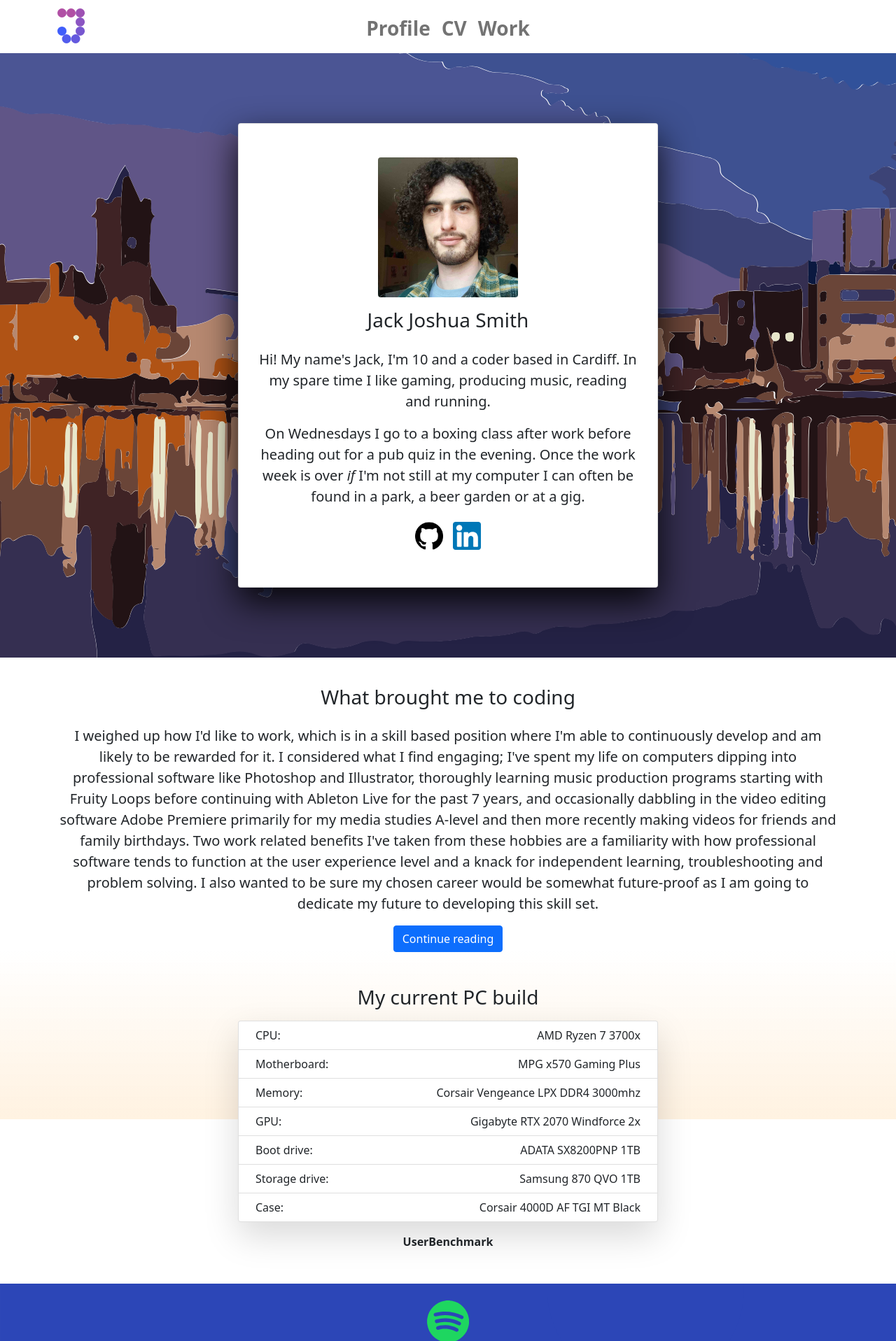
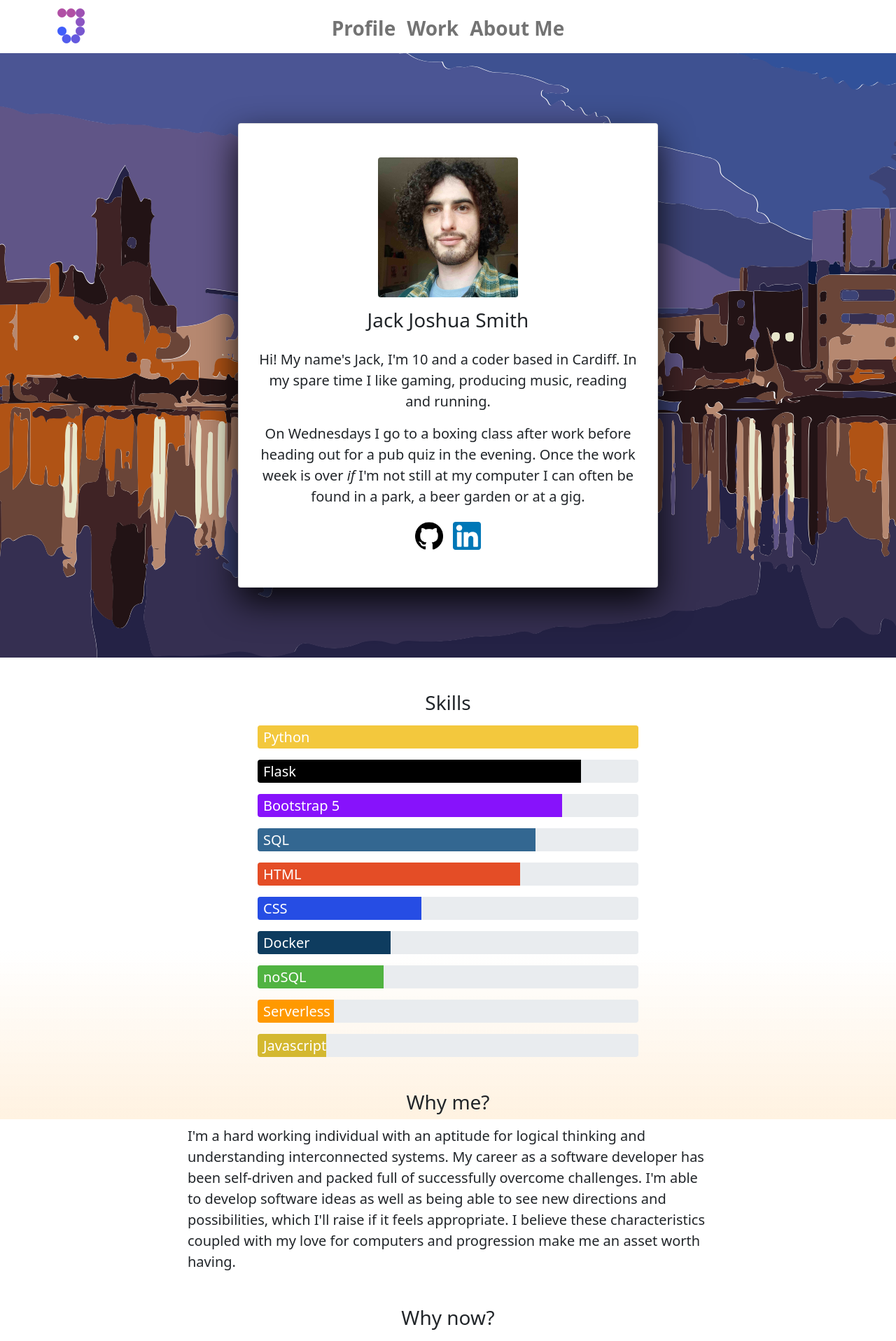
Before and after one commit to JackieBoyBlue/website, a Flask app: template templates/profile.html in a window 1280 px wide. Shown: the top 1917 px of the page at 70% size. Run offline with Flask 2, Linux system fonts and the light colour scheme; the template is opened without the code that fills it: most values are stand-ins (such as "Sample title", 1, 10 or a date in 2020).

Commit message:
Work to the front, personal to the back

```diff
--- a/app.py
+++ b/app.py
@@ -48,6 +48,12 @@ def work():
     return render_template('work.html')
 
 
+# About me
+@app.route('/about-me/')
+def about_me():
+    return render_template('about-me.html')
+
+
 # 404 handler
 @app.errorhandler(404)
 def page_not_found(e):
--- a/static/css/styles.css
+++ b/static/css/styles.css
@@ -16,3 +16,12 @@ page[size="a4"] {
 .drop-shadow {
     box-shadow: 0 20px 50px 0 rgb(0 0 0 / 15%);
 }
+
+.label-color {
+    width: 15px;
+    height: 15px;
+    background: red;
+    border-radius: 25%;
+    display: inline-block;
+    margin-right: 5px;
+}
--- a/templates/base.html
+++ b/templates/base.html
@@ -33,18 +33,25 @@
                             <a class="nav-link text-center display-6 fs-3 fw-bold" href="/profile">Profile</a>
                             {% endif %}
                         </li>
-                        <li class="nav-item mt-2">
+                        <!-- <li class="nav-item mt-2">
                             {% if request.url_rule.endpoint == 'cv' %}
                             <a class="nav-link text-center display-6 fs-3 fw-bold active" href="/cv">CV</a>
                             {% else %}
                             <a class="nav-link text-center display-6 fs-3 fw-bold" href="/cv">CV</a>
                             {% endif %}
-                        </li>
+                        </li> -->
                         <li class="nav-item mt-2">
                             {% if request.url_rule.endpoint == 'work' %}
                             <a class="nav-link text-center display-6 fs-3 fw-bold active" href="/work">Work</a>
                             {% else %}
                             <a class="nav-link text-center display-6 fs-3 fw-bold" href="/work">Work</a>
+                            {% endif %}
+                        </li>
+                        <li class="nav-item mt-2">
+                            {% if request.url_rule.endpoint == 'about_me' %}
+                            <a class="nav-link text-center display-6 fs-3 fw-bold active" href="/about-me">About Me</a>
+                            {% else %}
+                            <a class="nav-link text-center display-6 fs-3 fw-bold" href="/about-me">About Me</a>
                             {% endif %}
                         </li>
                     </ul>
--- a/templates/profile.html
+++ b/templates/profile.html
@@ -23,78 +23,129 @@
         </div>
     </div>
 </section>
-<!-- What brought me to coding -->
-<section id="previous-experience" class="container mt-2 pt-2">
-    <div id="text" class="text-center mt-4 mb-5 mx-auto">
-        <div class="display-6 pb-4 fs-3">What brought me to coding</div>
-        <p class="lead">
-            I weighed up how I'd like to work, which is in a skill based position where I'm able to continuously develop and am likely to be rewarded for it. I considered what I find engaging; I've spent my life on
-            computers dipping into professional software like Photoshop and Illustrator, thoroughly learning music production programs starting with Fruity Loops before continuing with Ableton Live for the past 7 years,
-            and occasionally dabbling in the video editing software Adobe Premiere primarily for my media studies A-level and then more recently making videos for friends and family birthdays. Two work related benefits
-            I've taken from these hobbies are a familiarity with how professional software tends to function at the user experience level and a knack for independent learning, troubleshooting and problem solving. I also
-            wanted to be sure my chosen career would be somewhat future-proof as I am going to dedicate my future to developing this skill set.
-        </p>
-        <div class="collapse" id="expandMyStory">
-            <p class="lead">
-                My first instinct was to study for a qualification alongside my job, but then I spoke to a contact with a background in the industry. A few weeks later he got in touch and asked me to work for him developing
-                an app. Of course I jumped at the opporunity.
-            </p>
-            <p class="lead">
-                The upsides have been tremendous; I was able to dedicate all of my working hours to developing an app single-handedly from start to finish, which has allowed me to test and play and develop my
-                skills independently. I've worked through every problem to its solution and understand how each component fits into the app as a whole.
-            </p>
-            <p><a href="/work" class="lead fs-6 text-reset text-decoration-none">Click here to find out more about the project.</a></p>
+<!-- Skills -->
+<section id="skills">
+    <div class="container my-5">
+        <div class="display-5 fs-3 text-center my3">Skills</div>
+        <div id="bars" class="container mb-3" style="max-width: 600px;">
+            <div class="progress m-3" style="height: 33px;">
+                <div class="progress-bar fs-5 text-start p-2" role="progressbar" style="width: 100%; background-color: #f3c83d;">Python</div>
+            </div>
+            <div class="progress m-3" style="height: 33px;">
+                <div class="progress-bar fs-5 text-start p-2" role="progressbar" style="width: 85%; background-color: #000000;">Flask</div>
+            </div>
+            <div class="progress m-3" style="height: 33px;">
+                <div class="progress-bar fs-5 text-start p-2" role="progressbar" style="width: 80%; background-color: #8712fb;">Bootstrap 5</div>
+            </div>
+            <div class="progress m-3" style="height: 33px;">
+                <div class="progress-bar fs-5 text-start p-2" role="progressbar" style="width: 73%; background-color: #336791;">SQL</div>
+            </div>
+            <div class="progress m-3" style="height: 33px;">
+                <div class="progress-bar fs-5 text-start p-2" role="progressbar" style="width: 69%; background-color: #e44d26;">HTML</div>
+            </div>
+            <div class="progress m-3" style="height: 33px;">
+                <div class="progress-bar fs-5 text-start p-2" role="progressbar" style="width: 43%; background-color: #264de4;">CSS</div>
+            </div>
+            <div class="progress m-3" style="height: 33px;">
+                <div class="progress-bar fs-5 text-start p-2" role="progressbar" style="width: 35%; background-color: #0e3c5f;">Docker</div>
+            </div>
+            <div class="progress m-3" style="height: 33px;">
+                <div class="progress-bar fs-5 text-start p-2" role="progressbar" style="width: 33%; background-color: #50b341;">noSQL</div>
+            </div>
+            <div class="progress m-3" style="height: 33px;">
+                <div class="progress-bar fs-5 text-start p-2" role="progressbar" style="width: 20%; background-color: #ff9900;">Serverless</div>
+            </div>
+            <div class="progress m-3" style="height: 33px;">
+                <div class="progress-bar fs-5 text-start p-2" role="progressbar" style="width: 18%; background-color: #d4b830;">Javascript</div>
+            </div>
         </div>
-        <button class="btn btn-primary" type="button" data-bs-toggle="collapse" data-bs-target="#expandMyStory" aria-expanded="false" aria-controls="expandMyStory" onclick="style.display = 'none'">Continue reading</button>
     </div>
 </section>
-<!-- My current PC build -->
-<section id="my-pc" class="container my-5">
-    <div class="display-6 text-center fs-3">My current PC build</div>
-    <ul class="list-group mx-auto mt-3 drop-shadow" style="max-width: 600px; background-color: transparent;">
-        <li class="list-group-item d-flex justify-content-between align-items-start">
-            <div class="ms-2 me-auto">CPU:</div>
-            <div class="me-2 ms-auto">AMD Ryzen 7 3700x</div>
-        </li>
-        <li class="list-group-item d-flex justify-content-between align-items-start">
-            <div class="ms-2 me-auto">Motherboard:</div>
-            <div class="me-2 ms-auto">MPG x570 Gaming Plus</div>
-        </li>
-        <li class="list-group-item d-flex justify-content-between align-items-start">
-            <div class="ms-2 me-auto">Memory:</div>
-            <div class="me-2 ms-auto">Corsair Vengeance LPX DDR4 3000mhz</div>
-        </li>
-        <li class="list-group-item d-flex justify-content-between align-items-start">
-            <div class="ms-2 me-auto">GPU:</div>
-            <div class="me-2 ms-auto">Gigabyte RTX 2070 Windforce 2x</div>
-        </li>
-        <li class="list-group-item d-flex justify-content-between align-items-start">
-            <div class="ms-2 me-auto">Boot drive:</div>
-            <div class="me-2 ms-auto">ADATA SX8200PNP 1TB</div>
-        </li>
-        <li class="list-group-item d-flex justify-content-between align-items-start">
-            <div class="ms-2 me-auto">Storage drive:</div>
-            <div class="me-2 ms-auto">Samsung 870 QVO 1TB</div>
-        </li>
-        <li class="list-group-item d-flex justify-content-between align-items-start">
-            <div class="ms-2 me-auto">Case:</div>
-            <div class="me-2 ms-auto">Corsair 4000D AF TGI MT Black</div>
-        </li>
-    </ul>
-    <div class="center-text w-100">
-        <div class="text-center fw-bold mt-3" style="font-family: 'Open Sans','Helvetica Neue',Helvetica,Arial,sans-serif;"><a href="https://www.userbenchmark.com/UserRun/51913413" class="text-reset text-decoration-none" target="_blank">UserBenchmark</a></div>
+<!-- Why employers should hire me -->
+<section id="hire-me">
+    <div class="container" style="max-width: 800px;">
+        <div class="display-6 fs-3 text-center mt-5">Why me?</div>
+        <div class="lead m-3">
+            I'm a hard working individual with an aptitude for logical thinking and understanding interconnected systems. My career as a software developer has been self-driven
+            and packed full of successfully overcome challenges. I'm able to develop software ideas as well as being able to see new directions and possibilities, which I'll
+            raise if it feels appropriate. I believe these characteristics coupled with my love for computers and progression make me an asset worth having.
+        </div>
+        <div class="display-6 fs-3 text-center mt-5">Why now?</div>
+        <div class="lead mt-3 mb-5">
+            My previous project has come to a close. I'm now looking to work on a new and exciting project with a motivated group of people where I can contribute my skills and
+            knowledge, as well as continuing to develop both. I have a lot of momentum behind me that I want to capitalise on by getting involved in the next job with as little
+            delay as possible. I'm excited to start the next chapter of my career and very much looking forward to meeting everyone on my team-to-be.
+        </div>
     </div>
 </section>
-<!-- Spotify -->
-<section id="spotify" class="container-flex py-2" style="background-image: url(../static/images/spotify-background.svg); background-size: cover; background-position: center; height: fit-content;">
-    <div class="container my-3">
-        <div class="text-center">
-            <img src="../static/images/spotify-logo.svg" class="img-fluid" alt="spotify-logo" style="width: 60px; max-width: 10vw;">
+<!-- CV -->
+<page size="a4" class="drop-shadow" style="background-image: url(../static/images/cv-background.svg); background-position: bottom;">
+    <!-- Header -->
+    <div id="header" class="w-100" height="100" style="background-color: #4433df; color: white;">
+        <div class="display-6 text-center fs-3 pt-3">Jack Joshua Smith</div>
+        <div class="display-6 text-center fs-5 pb-3">Programmer & Software Developer</div>
+    </div>
+    <!-- Profile & contact info -->
+    <div class="row m-5">
+        <div class="col-7" id="profile">
+            <div class="lead fw-bold">Profile</div>
+            <div class="mt-2 fs-6">
+                I'm a motivated programmer with experience in developing an app from start to finish and a hunger to work on new and exciting projects while continuing to refine
+                and expand my skillset. I bring a holistic awareness of app development, an attentive approach to detail and a can-do attitude. I'm looking to ply my trade
+                with a group of motivated people where I can perform my natural role as a key contributor.
+            </div>
         </div>
-        <iframe class="mt-3" style="border-radius:12px" src="https://open.spotify.com/embed/playlist/71PkQ2p6NFAOs1dETsPZU7?utm_source=generator&theme=0" width="100%" height="380" frameBorder="0" allowfullscreen="" allow="autoplay; clipboard-write; encrypted-media; fullscreen; picture-in-picture"></iframe>
-        <a href="https://open.spotify.com/user/dew5t056vvvfsvcqg1pnxjnq6?si=37c49b27d13e4651" class="text-center text-white text-decoration-none" target="_blank"><p>Full profile</p></a>
+        <div class="col-5" id="contact-details">
+            <div class="lead fw-bold text-end">Contact Details</div>
+            <div class="lead text-end my-2 fs-6">jackjoshuasmith@outlook.com</div>
+        </div>
     </div>
-</section>
+    <!-- Employment history and skills -->
+    <div class="row m-5">
+        <div class="col-9">
+            <div class="lead fw-bold">Employment History</div>
+            <div class="fs-6 fw-bold mt-2">Software Developer @ carbonGyroscope - June '21 - April '22</div>
+            <ul>
+                <li>Writing the core functions (data processing)</li>
+                <li>Designing and building a user & transaction database with interdependent tables</li>
+                <li>Designing and making a website</li>
+                <li>Creating a user login system for the site and for Starling Bank using OAuth2.0</li>
+                <li>Pulling and cleaning data ready for processing</li>
+                <li>Setting up a no card payment system using the previously acquired access token and a message signed using ECDSA</li>
+                <li>Designing and creating a user feedback system using tags and noSQL</li>
+                <li>Using Docker and Docker-Compose to trial deploy the app on Azure</li>
+            </ul>
+            <div class="fs-6 fw-bold mt-2">Debt Control Officer @ Cardiff Council - August '17 - May '21</div>
+            <ul>
+                <li>Starting at Grade 4, I secured a Grade 5 position after 8 months</li>
+                <li>Completing a number of monthly reports</li>
+                <li>Supporting other members of the team</li>
+                <li>Liaising with various departments and housing organisations</li>
+                <li>Helping service users to understand law and policy in writing and on the phone</li>
+            </ul>
+        </div>
+        <div class="col-3 text-end">
+            <div class="lead fw-bold">Skills</div>
+            <div class="list-group list-group-flush">
+                <div class="list-group-item pe-0" style="background-color: transparent;">Python</div>
+                <div class="list-group-item pe-0" style="background-color: transparent;">Flask</div>
+                <div class="list-group-item pe-0" style="background-color: transparent;">OAuth2.0</div>
+                <div class="list-group-item pe-0" style="background-color: transparent;">RSA & ECDSA implementation</div>
+                <div class="list-group-item pe-0" style="background-color: transparent;">HTML & CSS</div>
+                <div class="list-group-item pe-0" style="background-color: transparent;">SQL (Postgres)</div>
+                <div class="list-group-item pe-0" style="background-color: transparent;">noSQL (MongoDB)</div>
+                <div class="list-group-item pe-0" style="background-color: transparent;">Docker</div>
+                <div class="list-group-item pe-0" style="background-color: transparent;">MS Azure & Heroku</div>
+            </div>
+            <img src="../static/images/websiteQR.svg" style="position: relative; right: 0px; top: 10px; width: 150px;">
+        </div>
+        <div class="fw-light">References: Available on request</div>
+        <div class="col fw-light text-center"></div>
+    </div>
+</page>
+<div class="text-center w-100 my-5">
+    <a href="mailto:jackjoshuasmith@outlook.com"><button type="button" class="btn btn-success btn-lg">Email me</button></a>
+</div>
 <!-- Codewars -->
 <section id="codewars" class="container-flex py-2" style="background-color: #303133; height: fit-content;">
     <div class="container my-5">
```
Also changed, not shown: templates/about-me.html (added, +76 -0 lines), templates/cv.html (deleted, +0 -89 lines).
